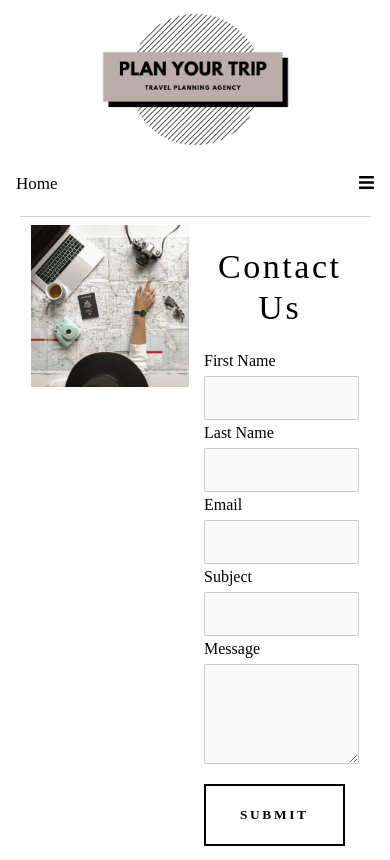
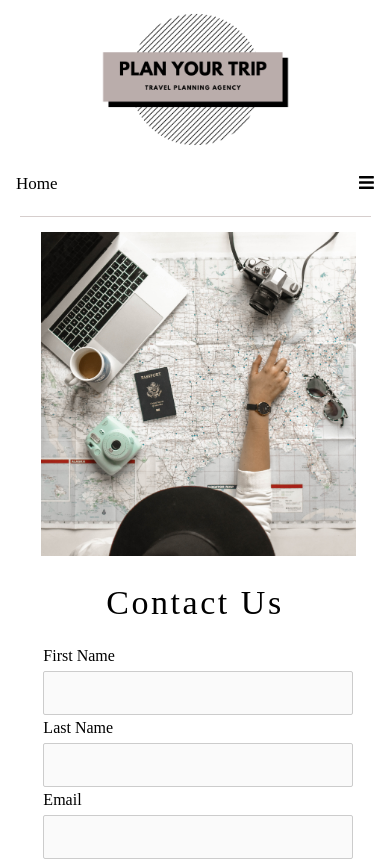
Before and after one commit to pkuwalek/travel-planning-agency, a React (Create React App) app: page /contact in a window 390 px wide. Shown: the top 860 px of the page. Built offline with nearby package versions, Linux system fonts and the light colour scheme.

Commit message:
make contact page responsive

```diff
--- a/src/modules/ContactPage/ContactPage.jsx
+++ b/src/modules/ContactPage/ContactPage.jsx
@@ -38,7 +38,6 @@ const ContactPage = () => {
                         <ButtonReverse content = 'Submit' type = 'submit' />
                     </form>
                 </div>
-
             </div>
         </div>
     )
--- a/src/modules/ContactPage/contactpage.scss
+++ b/src/modules/ContactPage/contactpage.scss
@@ -5,14 +5,25 @@
     margin: 2% auto;
     border-top: 1px solid #D6CECD;
     padding-top: 2%;
+    @media(max-width: 670px) {
+        flex-wrap: wrap;
+    }
     .img-wrapper {
         max-width: 45%;
+        margin-top: 2%;
+        @media(max-width: 670px) {
+            margin-left: 2%;
+            max-width: 90%;
+        }
         img {
             max-width: 100%;
         }
     }
     .form-wrapper {
         width: 45%;
+        @media(max-width: 670px) {
+            width: 90%;
+        }
         h1 {
             text-align: center;
             font-weight: 400;
```
